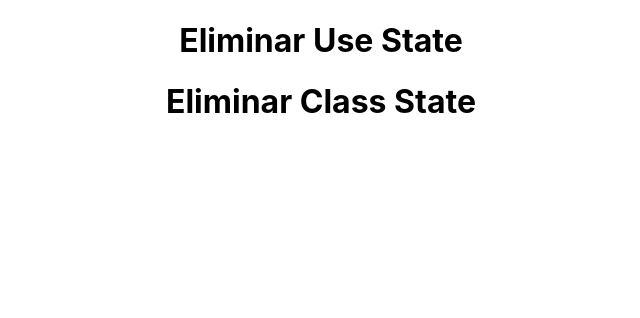
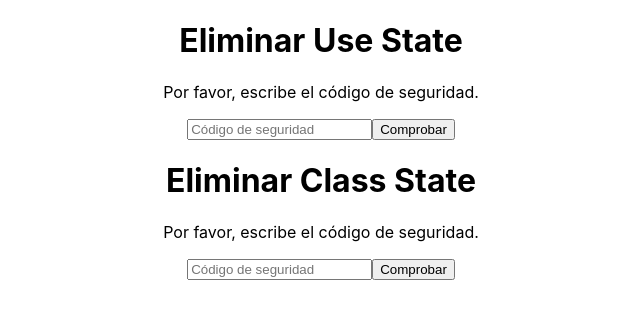
Before and after one commit to hectorairy/curso-manejo-estado-01, a React (Create React App) app: page / in a window 1280 px wide. Shown: the top 318 px of the page, without its empty margins (319-959 px from the left). Built offline with nearby package versions, Linux system fonts and the light colour scheme.

Commit message:
feat: simple states, React.Component vs React Hooks

```diff
--- a/src/components/ClassState.jsx
+++ b/src/components/ClassState.jsx
@@ -1,10 +1,25 @@
 import React from "react";
 
 export class ClassState extends React.Component {
+  constructor() {
+    super();
+    this.state = {
+      error: false,
+    };
+  }
+
   render() {
     return (
       <div>
         <h1>Eliminar {this.props.name}</h1>
+        <p>Por favor, escribe el código de seguridad.</p>
+
+        {this.state.error && <p>Error: el código es incorrecto</p>}
+
+        <input type="text" placeholder="Código de seguridad" />
+        <button onClick={() => this.setState({ error: !this.state.error })}>
+          Comprobar
+        </button>
       </div>
     );
   }
--- a/src/components/UseState.jsx
+++ b/src/components/UseState.jsx
@@ -1,9 +1,17 @@
 import React from "react";
 
 export const UseState = ({ name }) => {
+  const [error, setError] = React.useState(false);
+
   return (
     <div>
       <h1>Eliminar {name}</h1>
+      <p>Por favor, escribe el código de seguridad.</p>
+
+      {error && <p>Error: el código es incorrecto</p>}
+
+      <input type="text" placeholder="Código de seguridad" />
+      <button onClick={() => setError(!error)}>Comprobar</button>
     </div>
   );
 };
```
